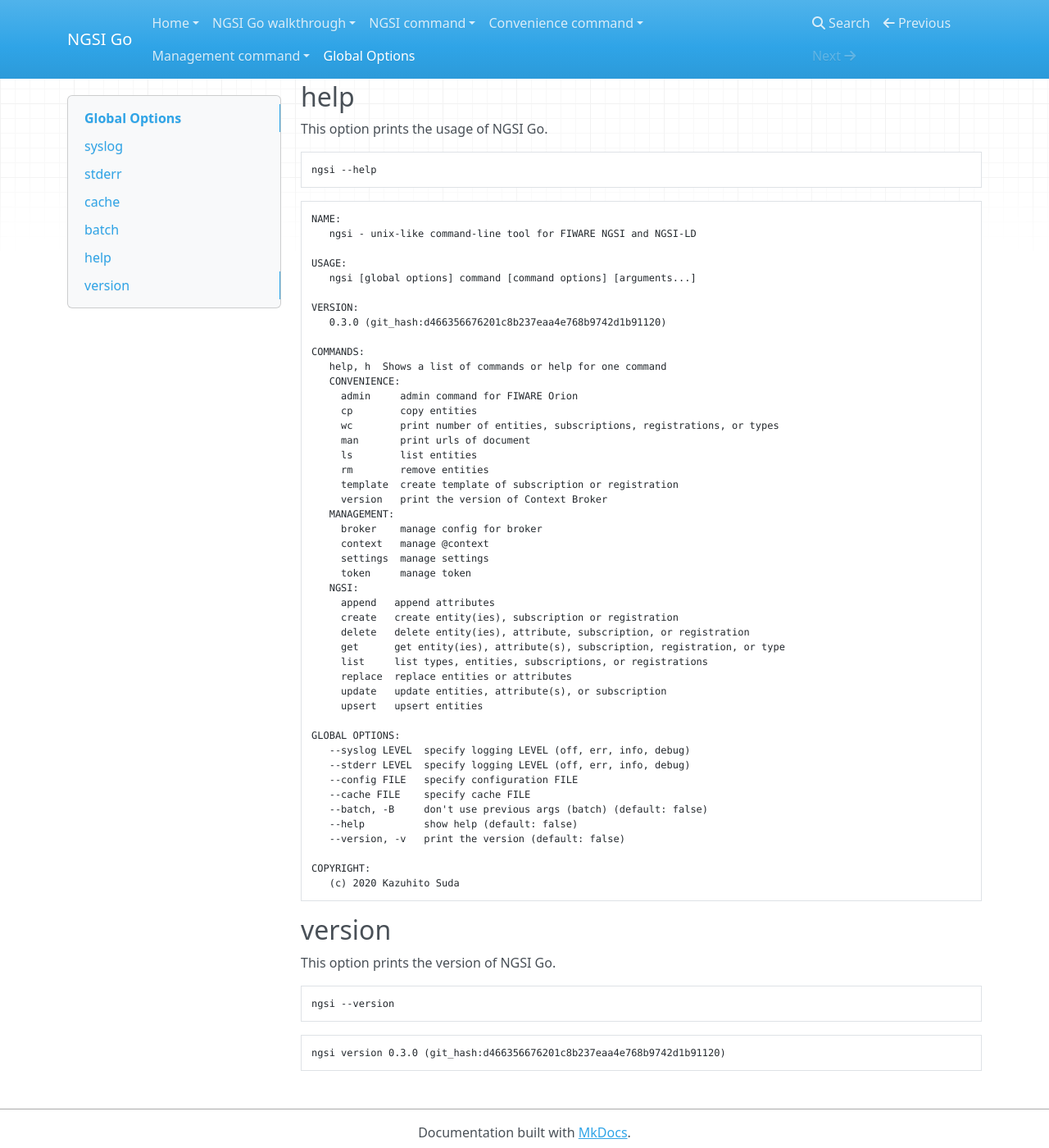
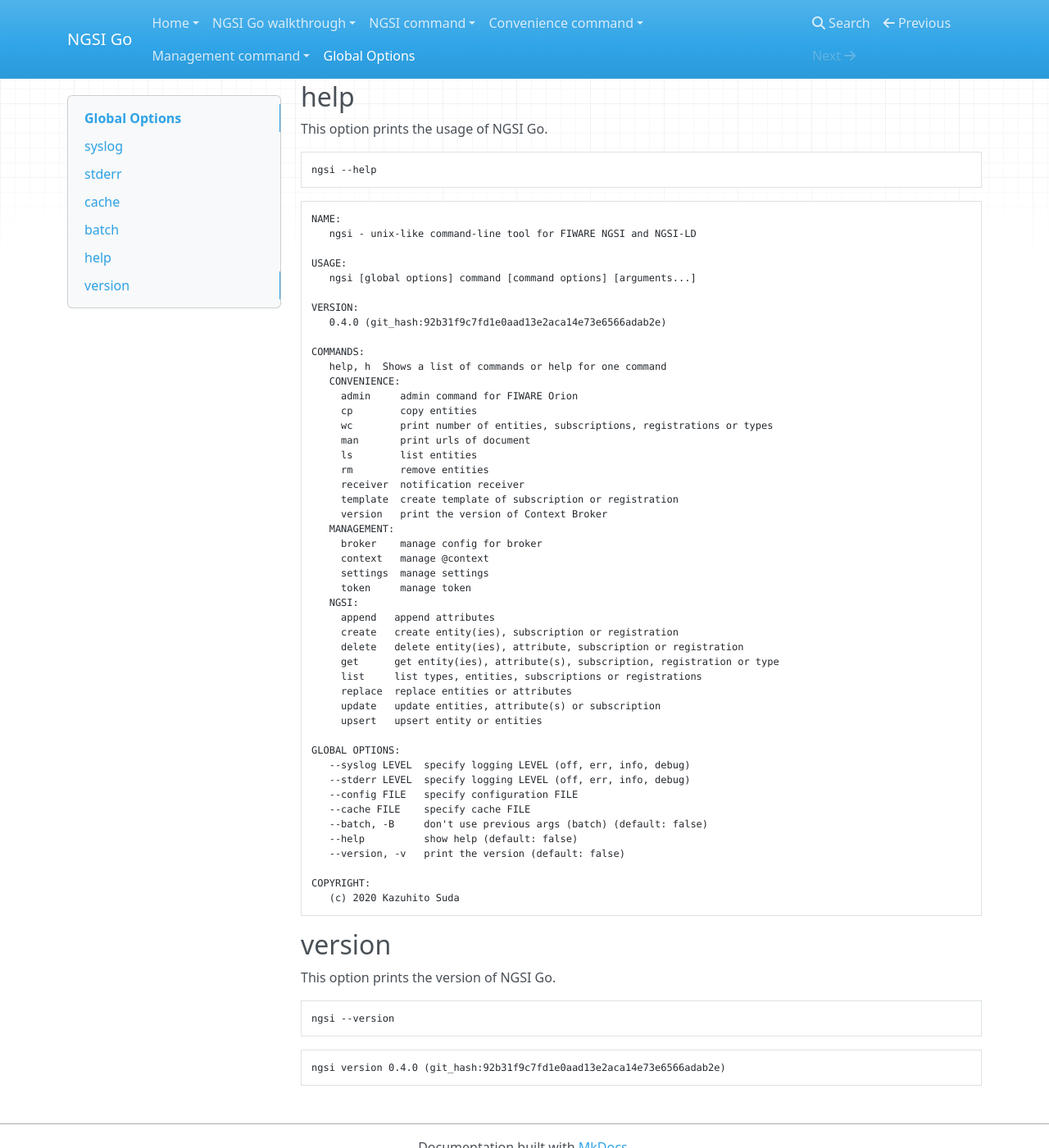
Before and after one commit to lets-fiware/ngsi-go, an MkDocs documentation site: the page built from docs/global.md, in a window 1280 px wide and 1400 px high, scrolled down 765 px. Shown: the whole window at 82% size. Built offline with MkDocs 1.6.1, drawn with Linux system fonts in a browser that asks for light colours; nearby versions of some CDN libraries.

Commit message:
Bump: 0.4.0 -> 0.4.0-next

````diff
--- a/docs/global.md
+++ b/docs/global.md
@@ -42,17 +42,18 @@
    ngsi [global options] command [command options] [arguments...]
 
 VERSION:
-   0.3.0 (git_hash:d466356676201c8b237eaa4e768b9742d1b91120)
+   0.4.0 (git_hash:92b31f9c7fd1e0aad13e2aca14e73e6566adab2e)
 
 COMMANDS:
    help, h  Shows a list of commands or help for one command
    CONVENIENCE:
      admin     admin command for FIWARE Orion
      cp        copy entities
-     wc        print number of entities, subscriptions, registrations, or types
+     wc        print number of entities, subscriptions, registrations or types
      man       print urls of document
      ls        list entities
      rm        remove entities
+     receiver  notification receiver
      template  create template of subscription or registration
      version   print the version of Context Broker
    MANAGEMENT:
@@ -63,12 +64,12 @@
    NGSI:
      append   append attributes
      create   create entity(ies), subscription or registration
-     delete   delete entity(ies), attribute, subscription, or registration
-     get      get entity(ies), attribute(s), subscription, registration, or type
-     list     list types, entities, subscriptions, or registrations
+     delete   delete entity(ies), attribute, subscription or registration
+     get      get entity(ies), attribute(s), subscription, registration or type
+     list     list types, entities, subscriptions or registrations
      replace  replace entities or attributes
-     update   update entities, attribute(s), or subscription
-     upsert   upsert entities
+     update   update entities, attribute(s) or subscription
+     upsert   upsert entity or entities
 
 GLOBAL OPTIONS:
    --syslog LEVEL  specify logging LEVEL (off, err, info, debug)
@@ -92,5 +93,5 @@
 ```
 
 ```text
-ngsi version 0.3.0 (git_hash:d466356676201c8b237eaa4e768b9742d1b91120)
+ngsi version 0.4.0 (git_hash:92b31f9c7fd1e0aad13e2aca14e73e6566adab2e)
 ```
````
Also changed, not shown: README.md (+13 -12 lines), docs/install.md (+5 -5 lines), 1 other file.
